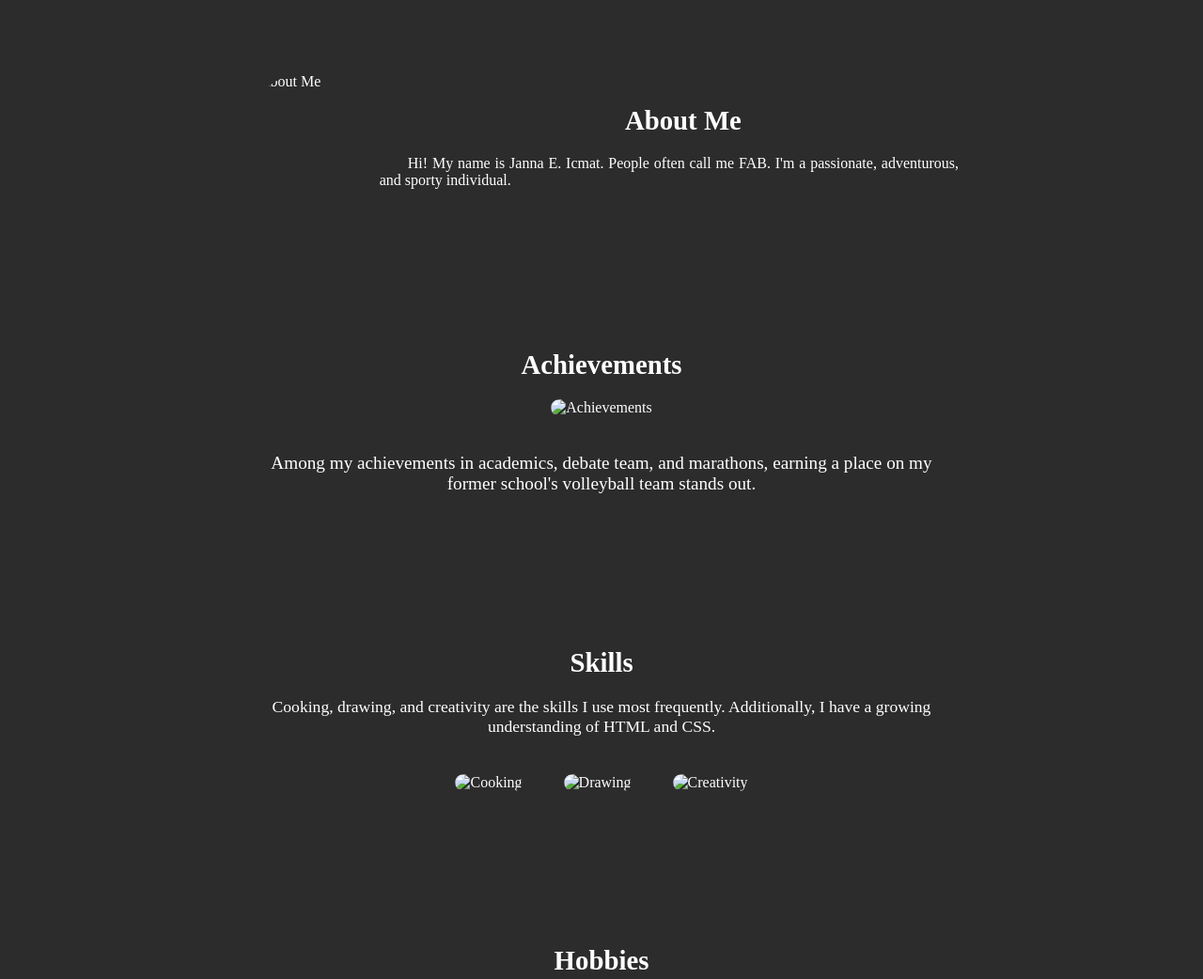
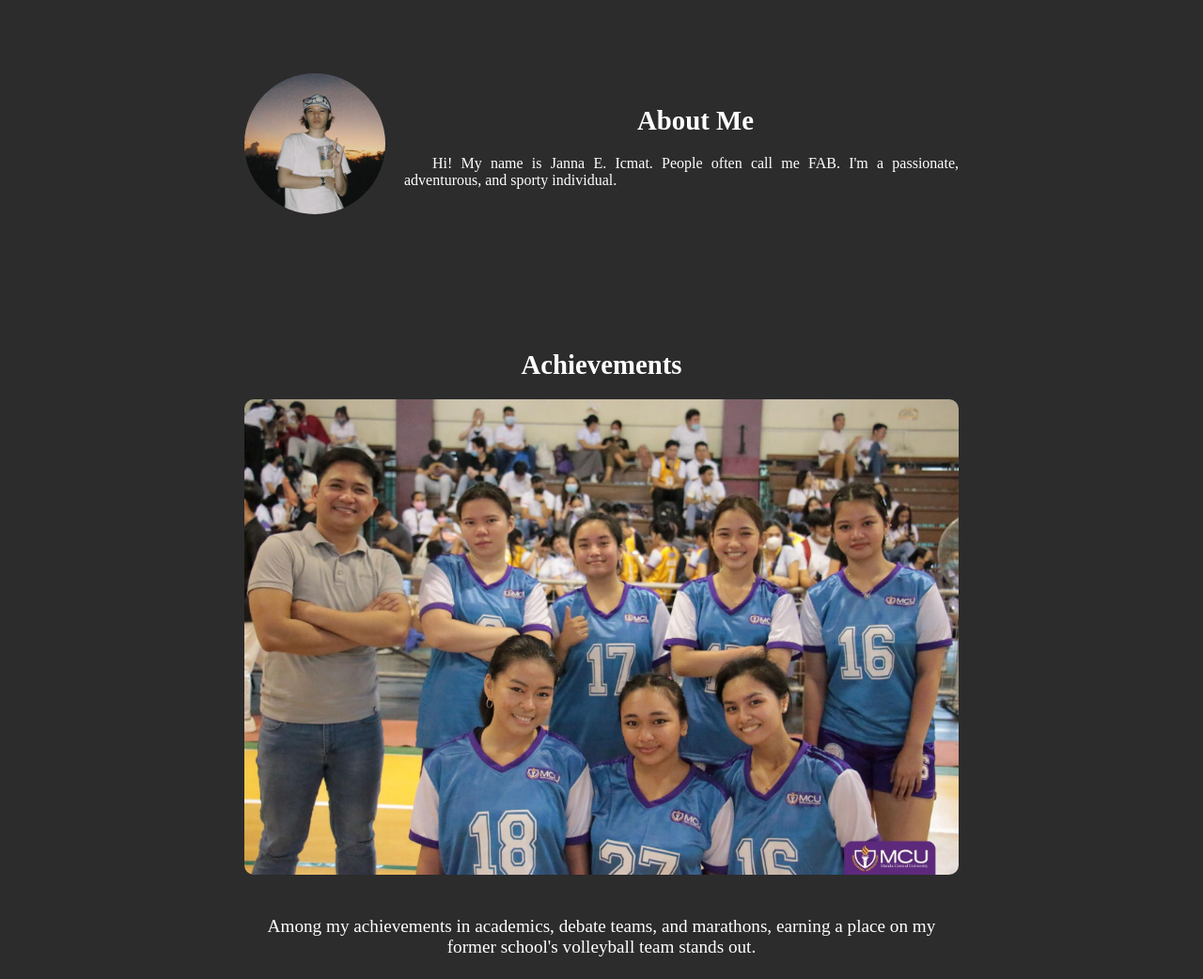
Before and after one commit to fabisbaf/FAB, a plain HTML site: page index.html in a window 1280 px wide. Shown: the part 290-1332 px from the top of the page at 94% size. Drawn offline with Linux system fonts and the light colour scheme; a web font is replaced by a local one.

Commit message:
Update index.html

```diff
--- a/index.html
+++ b/index.html
@@ -234,7 +234,7 @@
     <div class="content">
         <!-- About Me -->
         <section id="about-me">
-            <img class="about-img" src="./Photo/MYPHOTO.jpg" alt="About Me">
+            <img class="about-img" src="MYPHOTO.jpg" alt="About Me">
             <div class="about-text">
                 <h2>About Me</h2>
                 <p>
@@ -246,9 +246,9 @@
         <!-- Achievements -->
         <section id="achievements">
             <h2>Achievements</h2>
-            <img src="./Photo/ACHIEVEMENT2.jpg" alt="Achievements">
+            <img src="ACHIEVEMENT2.jpg" alt="Achievements">
             <p>
-                Among my achievements in academics, debate team, and marathons, earning a place on my former school's volleyball team stands out.
+                Among my achievements in academics, debate teams, and marathons, earning a place on my former school's volleyball team stands out.
             </p>
         </section>
 
@@ -258,9 +258,9 @@
             <p>
                 Cooking, drawing, and creativity are the skills I use most frequently. Additionally, I have a growing understanding of HTML and CSS.
             </p>
-            <img src="./Photo/COOKINGSKILS.jpg" alt="Cooking">
-            <img src="./Photo/DRAWINGSKILLS.jpg" alt="Drawing">
-            <img src="./Photo/FINDINGSKILLS.jpg" alt="Creativity">
+            <img src="COOKINGSKILS.jpg" alt="Cooking">
+            <img src="DRAWINGSKILLS.jpg" alt="Drawing">
+            <img src="FINDINGSKILLS.jpg" alt="Creativity">
         </section>
 
         <!-- Hobbies -->
@@ -276,13 +276,13 @@
             <h2>My Photography</h2>
             <div class="slideshow-container">
                 <div class="mySlides">
-                    <img src="./Photo/HOBBIES2.jpg" alt="Photo 1">
+                    <img src="HOBBIES2.jpg" alt="Photo 1">
                 </div>
                 <div class="mySlides">
-                    <img src="./Photo/HOBBIES3.jpg" alt="Photo 2">
+                    <img src="HOBBIES3.jpg" alt="Photo 2">
                 </div>
                 <div class="mySlides">
-                    <img src="./Photo/HOBBIES4.jpg" alt="Photo 3">
+                    <img src="HOBBIES4.jpg" alt="Photo 3">
                 </div>
                 <button class="prev" onclick="plusSlides(-1)">❮</button>
                 <button class="next" onclick="plusSlides(1)">❯</button>
```
